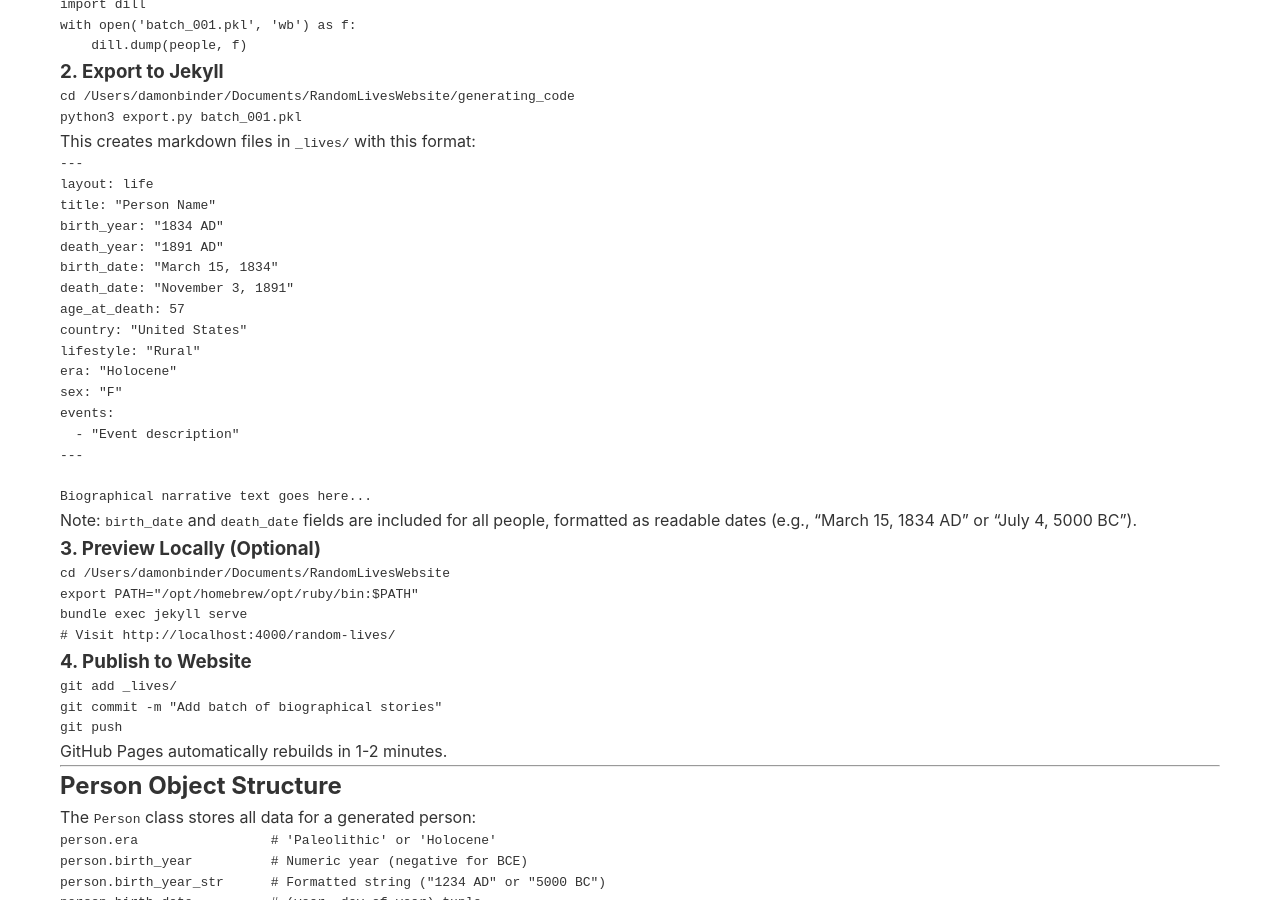
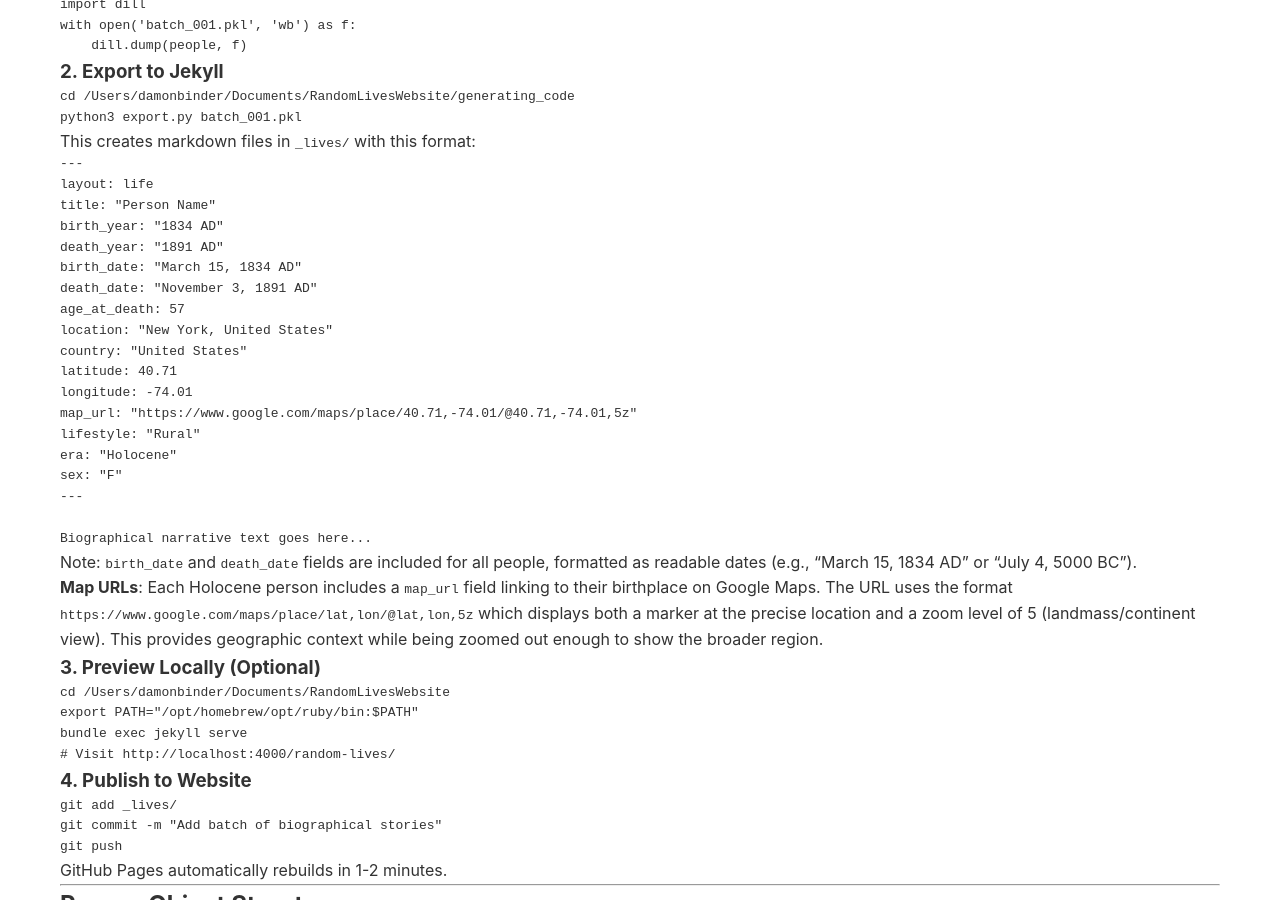
Before and after one commit to random-lives/random-lives, a Jekyll site: the page built from Claude.md, in a window 1280 px wide and 900 px high, scrolled down 2189 px. Built offline with Jekyll 4.4.1, drawn with Linux system fonts in a browser that asks for light colours; our own code applies the rules of GitHub Pages for plain Markdown files; some of the changed text lies outside the part shown.

Commit message:
Update CLAUDE.md with map URL documentation and export.py filename

````diff
--- a/Claude.md
+++ b/Claude.md
@@ -126,21 +126,25 @@ layout: life
 title: "Person Name"
 birth_year: "1834 AD"
 death_year: "1891 AD"
-birth_date: "March 15, 1834"
-death_date: "November 3, 1891"
+birth_date: "March 15, 1834 AD"
+death_date: "November 3, 1891 AD"
 age_at_death: 57
+location: "New York, United States"
 country: "United States"
+latitude: 40.71
+longitude: -74.01
+map_url: "https://www.google.com/maps/place/40.71,-74.01/@40.71,-74.01,5z"
 lifestyle: "Rural"
 era: "Holocene"
 sex: "F"
-events:
-  - "Event description"
 ---
 
 Biographical narrative text goes here...
 ```
 
 Note: `birth_date` and `death_date` fields are included for all people, formatted as readable dates (e.g., "March 15, 1834 AD" or "July 4, 5000 BC").
+
+**Map URLs**: Each Holocene person includes a `map_url` field linking to their birthplace on Google Maps. The URL uses the format `https://www.google.com/maps/place/lat,lon/@lat,lon,5z` which displays both a marker at the precise location and a zoom level of 5 (landmass/continent view). This provides geographic context while being zoomed out enough to show the broader region.
 
 ### 3. Preview Locally (Optional)
 
@@ -257,6 +261,7 @@ The Python generation pipeline is organized into focused modules with clear resp
   - Converts HYDE grid coordinates to geographic information
   - Provides country, biome, climate, elevation data
   - Uses lazy loading for 6+ GB of geographic datasets
+  - `gmap_url()` method generates Google Maps URLs with markers (default zoom level 5)
 
 - `lifespan.py` (5KB) - Mortality modeling
   - Age-at-death calculation using historical lifetables
@@ -285,7 +290,9 @@ The Python generation pipeline is organized into focused modules with clear resp
 - `export.py` (4KB) - Jekyll markdown export
   - Converts Person objects to markdown with frontmatter
   - Handles both Paleolithic and Holocene formatting
+  - Includes Google Maps URLs with markers for Holocene people
   - Creates URL-safe slugs for filenames
+  - Exports full person data as YAML comments for debugging
 
 - `CountryData.py` (3KB) - Country demographic data
   - Post-1600 country-level statistics
````
Also changed, not shown: other parts of Claude.md (+1 -1 lines).
